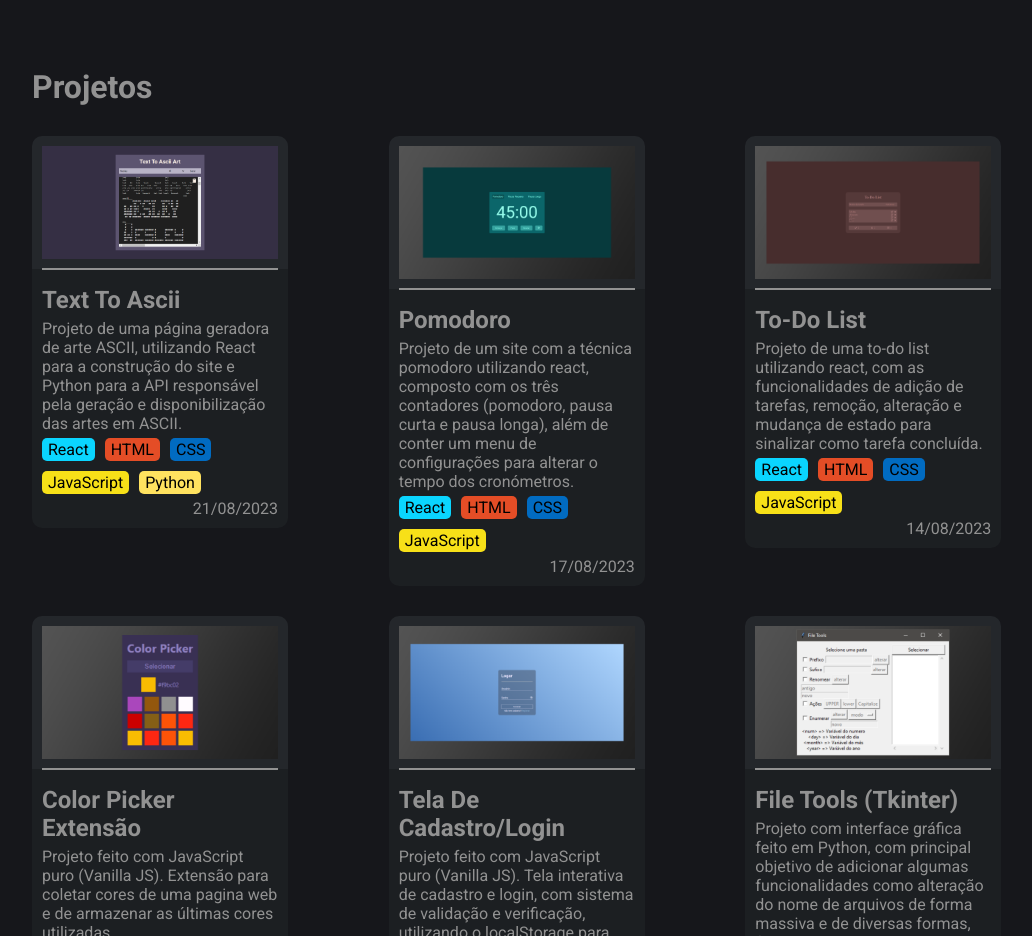
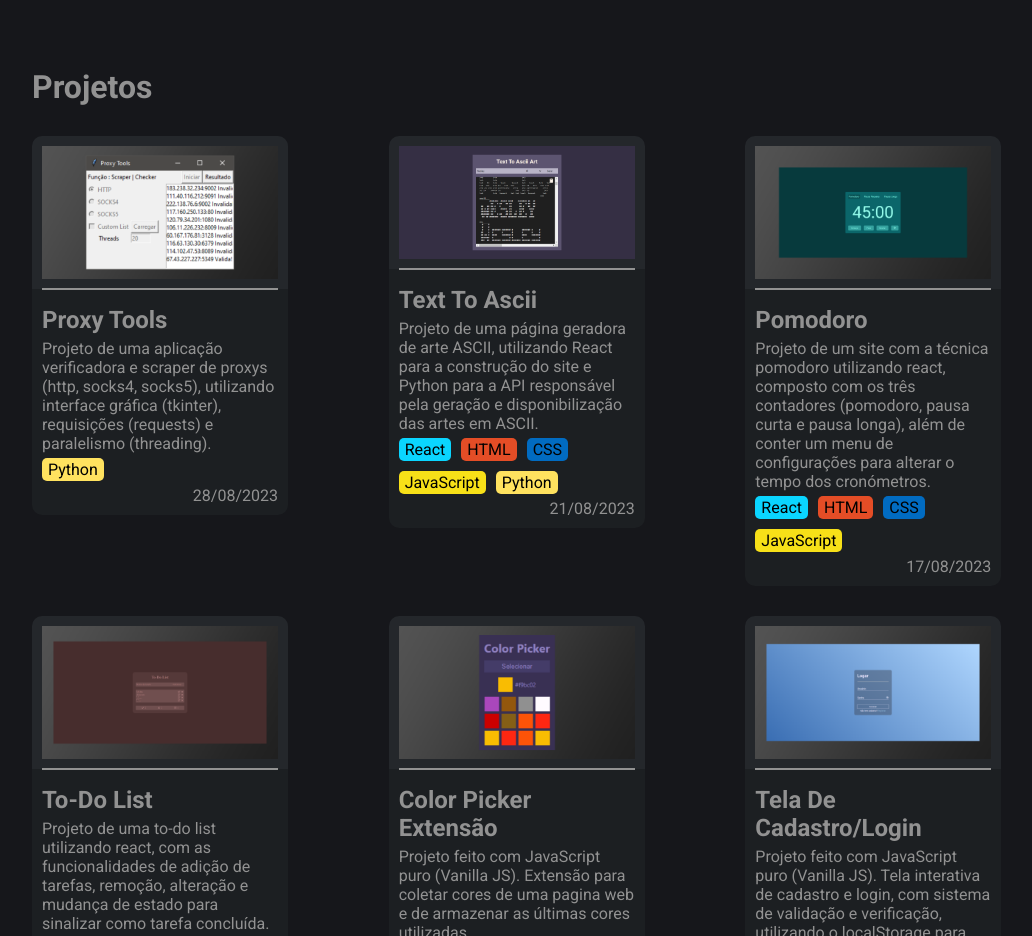
Before and after one commit to wesleymacedodev/Portfolio, a React (Create React App) app: page / in a window 1280 px wide. Shown: the part 1780-2716 px from the top of the page, without its empty margins (88-1120 px from the left). Built offline with nearby package versions, Linux system fonts and the light colour scheme.

Commit message:
new project

```diff
--- a/src/components/projects/Images.jsx
+++ b/src/components/projects/Images.jsx
@@ -9,3 +9,4 @@ export const color_picker_extensao_javascript = require("./Images/color_picker_e
 export const to_dolist_react = require("./Images/to_dolist_react.png");
 export const pomodoro_react = require("./Images/pomodoro_react.png");
 export const texttoascii_react_python = require("./Images/texttoascii_react_python.png");
+export const proxy_tools_python = require("./Images/proxy_tools_python.png");
--- a/src/components/projects/Projects.jsx
+++ b/src/components/projects/Projects.jsx
@@ -10,7 +10,8 @@ tela_de_cadastro_login_javascript,
 color_picker_extensao_javascript,
 to_dolist_react,
 pomodoro_react,
-texttoascii_react_python
+texttoascii_react_python,
+proxy_tools_python
 } from "./Images";
 import Project from "./Project";
 import Aos from "aos";
@@ -24,6 +25,17 @@ export default function Projects() {
     <div className={style.projects} data-aos="zoom-in-right">
       <h1 className={style.title}>Projetos</h1>
       <div className={style.projects_section}>
+      <Project
+          image={proxy_tools_python}
+          style={style}
+          title={"Proxy Tools"}
+          description={
+            "Projeto de uma aplicação verificadora e scraper de proxys (http, socks4, socks5), utilizando interface gráfica (tkinter), requisições (requests) e paralelismo (threading)."
+          }
+          tecnology={["Python"]}
+          date="28/08/2023"
+          url="https://github.com/wesleymacedodev/Projetos/tree/main/Projetos%20Maiores/Proxy%20Tools%20-%20Python%20(Tkinter)"
+        />
       <Project
           image={texttoascii_react_python}
           style={style}
```
Also changed, not shown: src/components/projects/Images/proxy_tools_python.png (added).
